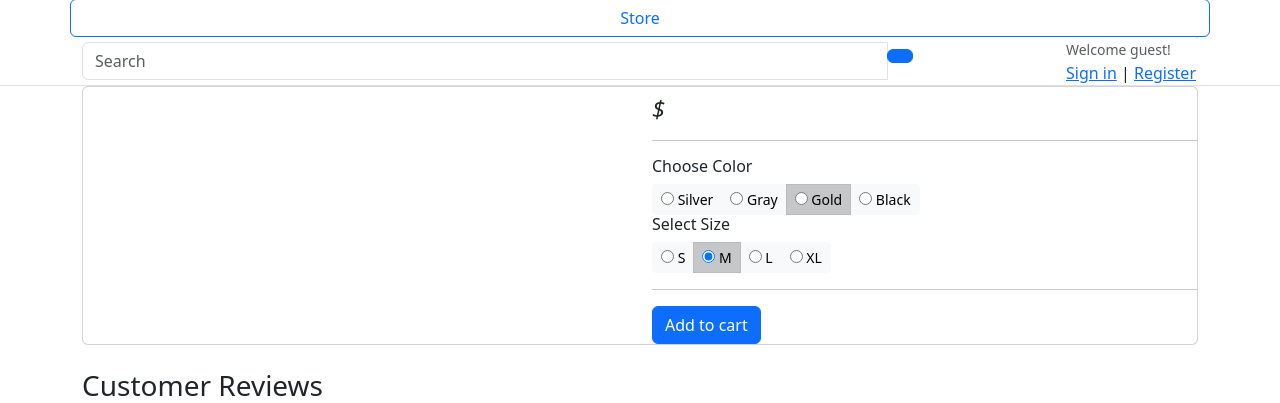
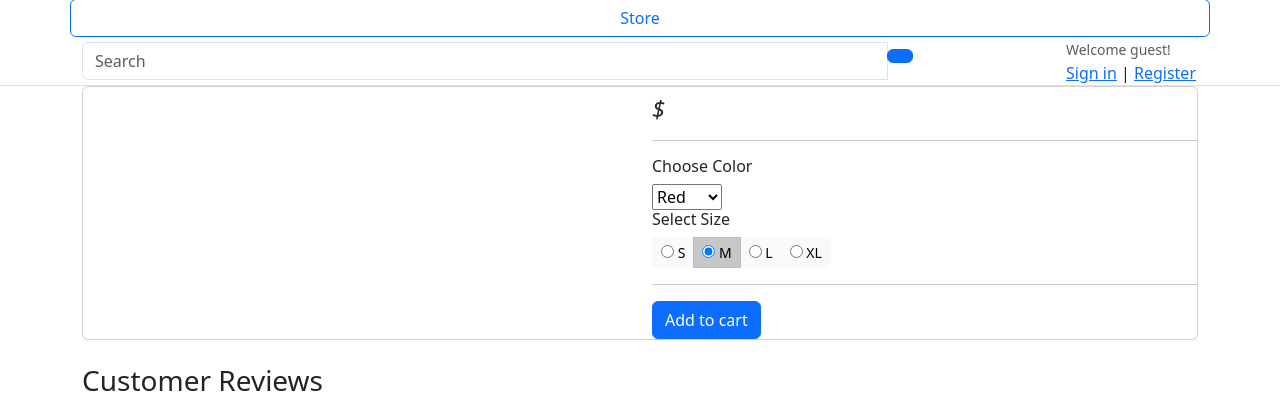
Before and after one commit to cristianalvarez1404/django-cart, a Django app: template templates/store/product_detail.html in a window 1280 px wide. Shown: the part 342-745 px from the top of the page. Run offline with Django 5.2, Linux system fonts and the light colour scheme; the template is opened without the code that fills it, so the values that code supplies are empty; some libraries are stand-ins or nearby versions.

Commit message:
adding new features

```diff
--- a/store/urls.py
+++ b/store/urls.py
@@ -3,7 +3,7 @@
 
 urlpatterns = [
   path('',views.store,name='store'),
-  path('<slug:category_slug>/',views.store,name='products_by_category'),
-  path('<slug:category_slug>/<slug:product_slug>/',views.product_detail,name='product_detail'),
+  path('category/<slug:category_slug>/',views.store,name='products_by_category'),
+  path('category/<slug:category_slug>/<slug:product_slug>/',views.product_detail,name='product_detail'),
   path('search/',views.search, name='search')
 ]
--- a/templates/includes/navbar.html
+++ b/templates/includes/navbar.html
@@ -73,13 +73,14 @@
         <!-- col.// -->
         <a href="{% url 'store' %}" class="btn btn-outline-primary">Store</a>
         <div class="col-lg col-md-6 col-sm-12 col">
-          <form action="#" class="search">
+          <form action="{% url 'search' %}" class="search" method="GET">
             <div class="input-group w-100">
               <input
                 type="text"
                 class="form-control"
                 style="width: 60%"
                 placeholder="Search"
+                name="keyword"
               />
 
               <div class="input-group-append">
--- a/templates/store/product_detail.html
+++ b/templates/store/product_detail.html
@@ -20,6 +20,7 @@
 </article> <!-- gallery-wrap .end// -->
 		</aside>
 		<main class="col-md-6 border-left">
+<form action="{% url 'add_cart' single_product.id %}" method="GET">
 		<article class="content-body">
 
 		<h2 class="title">{{ single_product.product_name }}</h2>
@@ -35,20 +36,11 @@
 			<div class="row">
 				<div class="item-option-select">
 					<h6>Choose Color</h6>
-			<div class="btn-group btn-group-sm btn-group-toggle" data-toggle="buttons">
-			  <label class="btn btn-light">
-			    <input type="radio" name="radio_color"> Silver
-			  </label>
-			  <label class="btn btn-light">
-			    <input type="radio" name="radio_color" > Gray
-			  </label>
-			  <label class="btn btn-light active">
-			    <input type="radio" name="radio_color checked"> Gold
-			  </label>
-			  <label class="btn btn-light">
-			    <input type="radio" name="radio_color"> Black
-			  </label>
-			</div>
+						<select name="color">
+							<option value="red">Red</option>
+							<option value="yellow">Yellow</option>
+							<option value="green">Green</option>
+						</select>
 				</div>
 			</div> <!-- row.// -->
 			<div class="row">
@@ -78,10 +70,11 @@
 					<a href="{% url 'cart' %}" class="btn  btn-success"> <span class="text">Added to cart</span> <i class="fas fa-check"></i></a>
 					<a href="{% url 'cart'%}" class="btn  btn-outline-primary"> <span class="text">View cart</span> <i class="fas fa-eye"></i></a>
 				{%else %}
-			<a href="{% url 'add_cart' single_product.id %}" class="btn  btn-primary"> <span class="text">Add to cart</span> <i class="fas fa-shopping-cart"></i></a>
+					<button type="submit" class="btn  btn-primary"> <span class="text">Add to cart</span> <i class="fas fa-shopping-cart"></i></button>
 				{%endif%}
 			{% endif %}
 		</article> <!-- product-info-aside .// -->
+</form>
 		</main> <!-- col.// -->
 	</div> <!-- row.// -->
 </div> <!-- card.// -->
```
Also changed, not shown: store/views.py (+12 -1 lines), templates/store/store.html (+10 -1 lines), db.sqlite3. Lines whose indentation alone changed are shown as unchanged.
